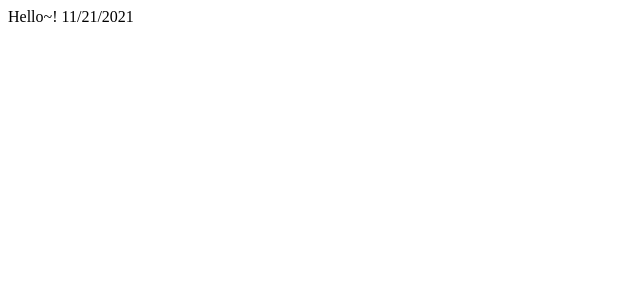
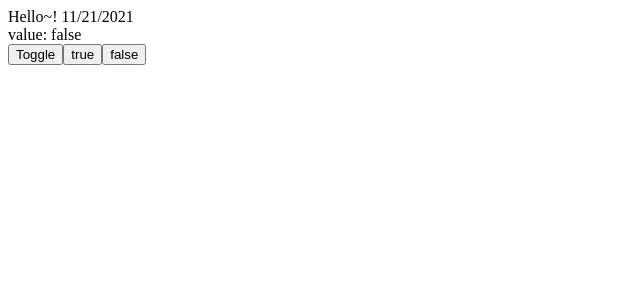
Before and after one commit to Team-Two-Devs/Sundoboo-Web, a React app: page / in a window 1280 px wide. Shown: the top 300 px of the page, without its empty margins (0-640 px from the left). Built offline with nearby package versions, Linux system fonts and the light colour scheme; the HTML template or start-up script is replaced by a standard one.

Commit message:
Add: useToggle

```diff
--- a/public/index.html
+++ b/public/index.html
@@ -2,16 +2,18 @@
 <html lang="en">
   <head>
     <meta charset="utf-8" />
-    <meta name="description" content="sundoboo" />
+
     <link rel="shortcut icon" href="%PUBLIC_URL%/favicon.ico" />
+
     <meta
       name="viewport"
       content="width=device-width, initial-scale=1, user-scalable=no, maximum-scale=1"
     />
     <meta name="theme-color" content="#000000" />
+    <meta name="description" content="sundoboo" />
+
     <link rel="apple-touch-icon" href="%PUBLIC_URL%/logo192.png" />
-
-    <link rel="manifest" href="%PUBLIC_URL%/manifest.json" />
+    <!-- <link rel="manifest" href="%PUBLIC_URL%/manifest.json" /> -->
 
     <title><%= htmlWebpackPlugin.options.title %></title>
   </head>
--- a/src/App.tsx
+++ b/src/App.tsx
@@ -1,6 +1,10 @@
 import React from 'react';
 
+import { useToggle } from './hooks';
+
 const App = () => {
+  const [value, toggleValue] = useToggle(false);
+
   function factorialPromise(n: number) {
     return new Promise((resolve, reject) => {
       if (n <= 1) {
@@ -12,7 +16,15 @@ const App = () => {
     });
   }
 
-  return <div>Hello~! {new Date().toLocaleDateString()}</div>;
+  return (
+    <div>
+      Hello~! {new Date().toLocaleDateString()}
+      <div>value: {value.toString()}</div>
+      <button onClick={toggleValue}>Toggle</button>
+      <button onClick={() => toggleValue(true)}>true</button>
+      <button onClick={() => toggleValue(false)}>false</button>
+    </div>
+  );
 };
 
 export default App;
--- /dev/null
+++ b/src/hooks/index.ts
@@ -0,0 +1,3 @@
+import useToggle from './useToggle';
+
+export { useToggle };
--- /dev/null
+++ b/src/hooks/useToggle.ts
@@ -0,0 +1,15 @@
+import { useCallback, useState } from 'react';
+
+export default function useToggle(
+  initialState: boolean = false
+): [boolean, (value?: unknown) => void] {
+  const [state, setState] = useState<boolean>(initialState);
+
+  const toggleValue = useCallback(
+    (value): void =>
+      setState((currentValue) => (typeof value === 'boolean' ? value : !currentValue)),
+    []
+  );
+
+  return [state, toggleValue];
+}
```
